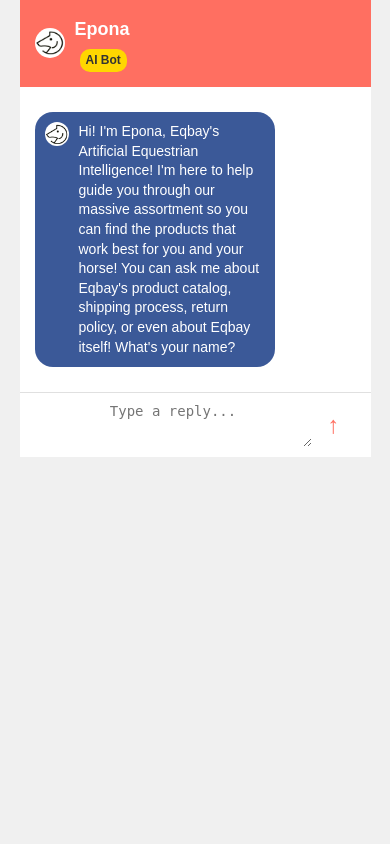
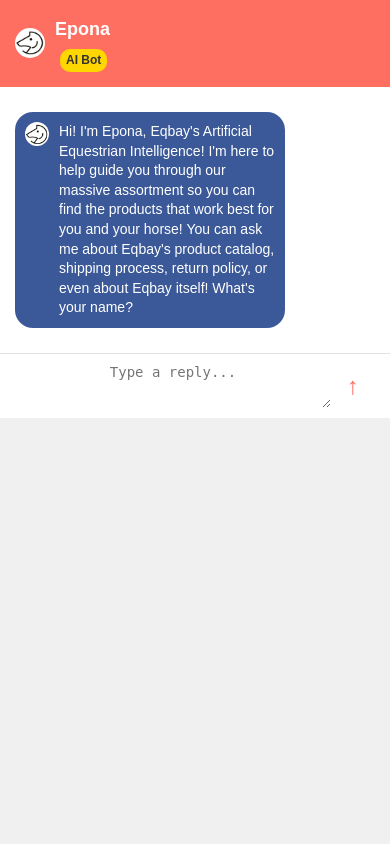
Before and after one commit to prettyproducts-io/shopping-bot, a Flask app: page /chat_widget in a window 390 px wide. Run offline with Flask 2, Linux system fonts and the light colour scheme; some libraries are stand-ins or nearby versions.

Commit message:
more style updates

```diff
--- a/app/static/css/styles.css
+++ b/app/static/css/styles.css
@@ -275,24 +275,6 @@ button:hover {
   text-decoration: none;
 }
 
-@media (max-width: 768px) {
-  #chat-widget-container {
-    width: 90%;
-    height: 80vh;
-    bottom: 10px;
-    right: 5%;
-    left: 5%;
-  }
-
-  .message {
-    max-width: 90%;
-  }
-
-  .product {
-    max-width: 100%;
-  }
-}
-
 .visually-hidden {
   position: absolute;
   width: 1px;
```
